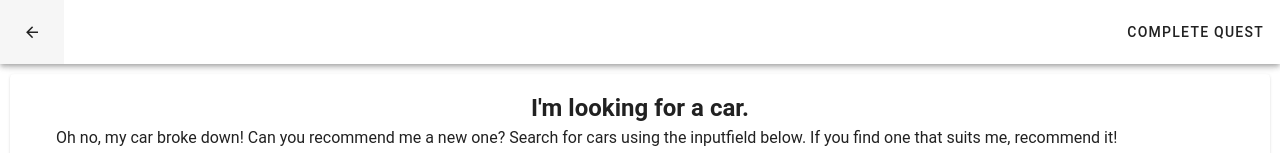
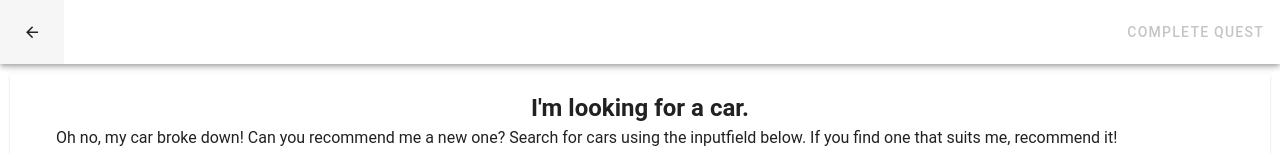
Before and after one commit to AE-nv/TA-fundamentals-FEE-vue3, a Vue app: page /quest/car in a window 1280 px wide. Shown: the top 153 px of the page. Built offline with nearby package versions, Linux system fonts and the light colour scheme.

Commit message:
fixed complete request button

```diff
--- a/src/components/Quest/CarQuest.vue
+++ b/src/components/Quest/CarQuest.vue
@@ -4,7 +4,11 @@ import { carSearchService, type Car } from "@/services/CarSearch.service";
 import { reactive } from "vue";
 import TextAreaBox from "../shared/TextAreaBox.vue";
 
-const isQuestComplete = () => false;
+const isQuestComplete = () => {
+  return !!state.recommendations.find((car: Car) =>
+    car.make_display.toLowerCase().includes("bmw")
+  );
+};
 
 const state = reactive<{ foundCars: Car[]; recommendations: Car[] }>({
   foundCars: [],
@@ -32,7 +36,7 @@ const unrecommend = (value: Car) => {
       <v-btn text @click="$router.go(-1)">
         <v-icon>mdi-arrow-left</v-icon>
       </v-btn>
-      <v-btn text @click="$router.go(-1)" :disabled="!isQuestComplete"
+      <v-btn text @click="$router.go(-1)" :disabled="!isQuestComplete()"
         >Complete Quest</v-btn
       >
     </navigation-component>
```
